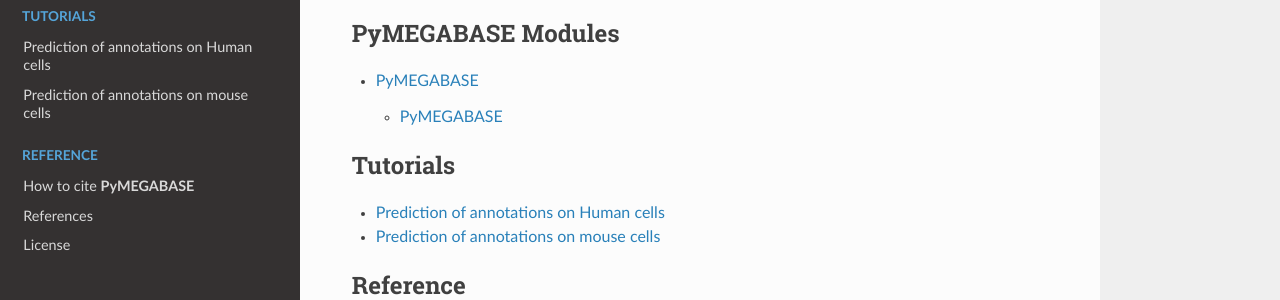
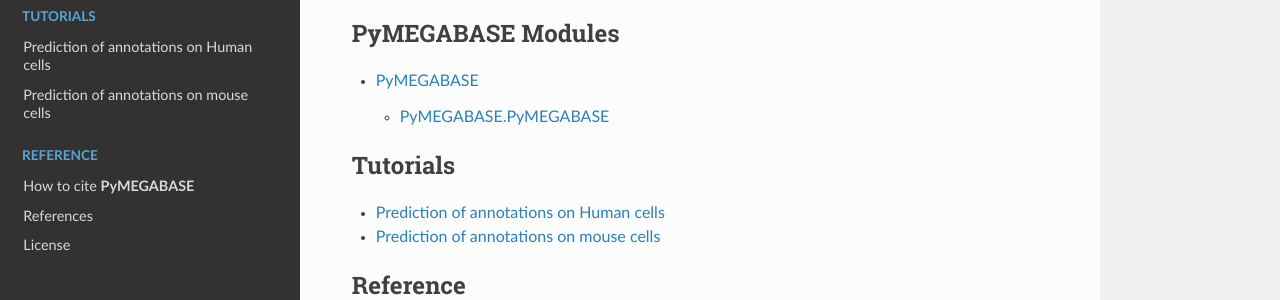
Before and after one commit to ed29rice/PyMEGABASE, a Sphinx documentation site: the page built from docs/source/index.rst, in a window 1280 px wide and 1046 px high. Shown: the part 307-607 px from the top of the window. Built offline with Sphinx 7.4.7 and the Read the Docs theme 2.0.0, drawn with Linux system fonts in a browser that asks for light colours.

Commit message:
Update PyMEGABASE.rst

```diff
--- a/docs/source/PyMEGABASE.rst
+++ b/docs/source/PyMEGABASE.rst
@@ -1,10 +1,10 @@
 PyMEGABASE
 ==================
 
-PyMEGABASE
+PyMEGABASE.PyMEGABASE
 ----------------------------
 
-.. automodule:: PyMEGABASE
+.. automodule:: PyMEGABASE.PyMEGABASE
    :members:
    :undoc-members:
    :show-inheritance:
```
